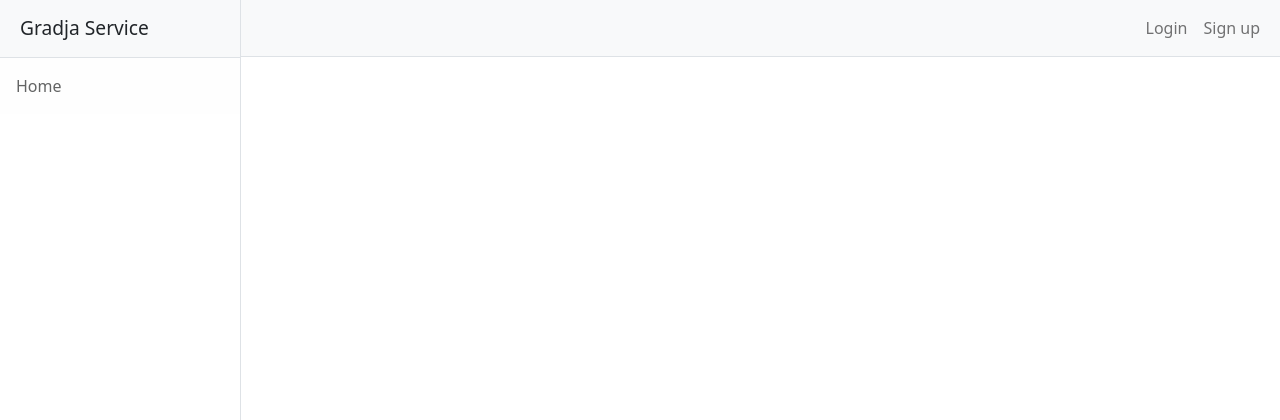
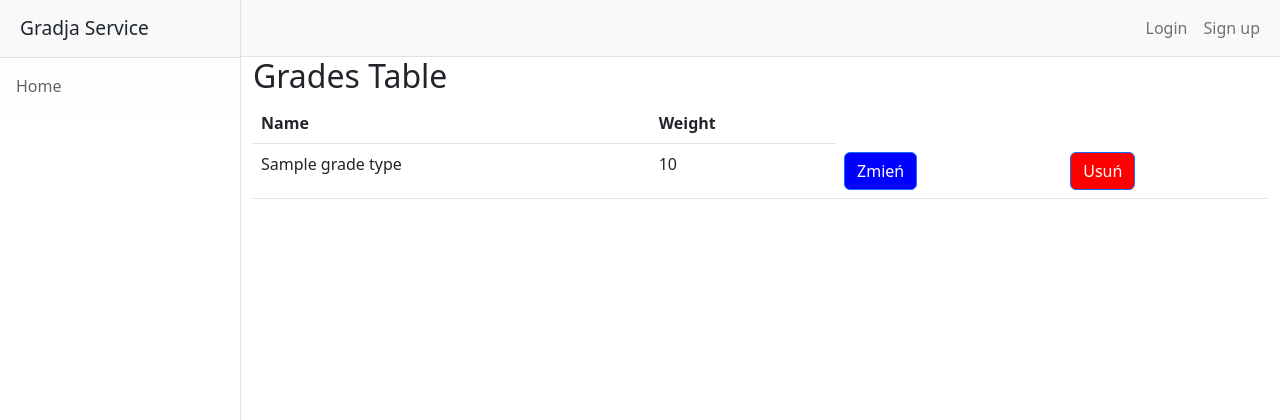
Before and after one commit to saikuru0/Gradja, a Django app: template Gradja/GradjaApp/templates/set_gradetype.html in a window 1280 px wide. Shown: the top 420 px of the page. Run offline with Django 4.2, Linux system fonts and the light colour scheme; the template is opened without the code that fills it: values that come from a table or form of the project are taken from there, others are empty; tables that the repository leaves empty hold one stand-in row (values such as "Sample post"); some libraries are stand-ins or nearby versions.

Commit message:
GradeType list created

```diff
--- a/Gradja/GradjaApp/templates/set_gradetype.html
+++ b/Gradja/GradjaApp/templates/set_gradetype.html
@@ -3,5 +3,23 @@
 {% block title %} Set GradeType {% endblock %}
 
 {% block content %}
-
+    <h2>Grades Table</h2>
+    <table class="table">
+        <thead>
+            <tr>
+                <th>Name</th>
+                <th>Weight</th>
+            </tr>
+        </thead>
+        <tbody>
+            {% for grade in gradetypes %}
+                <tr>
+                    <td>{{ grade.typeName }}</td>
+                    <td>{{ grade.weight }}</td>
+                    <td><button  class="btn btn-primary" style="background-color:blue">Zmień</button></td>
+                    <td><button  class="btn btn-primary" style="background-color:red">Usuń</button></td>
+                </tr>
+            {% endfor %}
+        </tbody>
+    </table>
 {% endblock %}
```
Also changed, not shown: Gradja/GradjaApp/views.py (+5 -2 lines).
